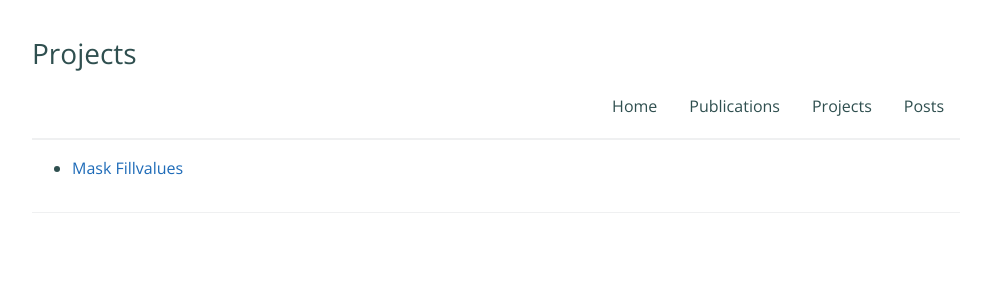
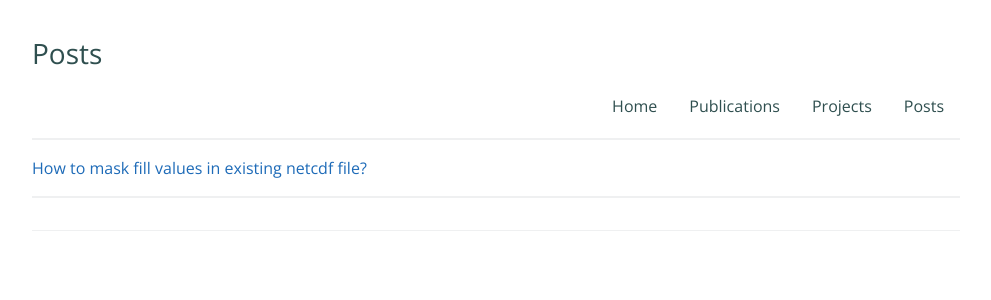
Before and after one commit to sharmapritika/sharmapritika.github.io, a Jekyll site: the page built from posts.md, in a window 1280 px wide. Shown: the top 300 px of the page, without its empty margins (144-1135 px from the left). Built offline with Jekyll 4.4.1, drawn with Linux system fonts in a browser that asks for light colours.

Commit message:
Update posts.md

```diff
--- a/posts.md
+++ b/posts.md
@@ -1,7 +1,9 @@
 ---
 layout: default
-title: Projects
+title: Posts
 description:
 ---
 
-- [Mask Fillvalues](https://sharma-bharat.github.io/Posts_Online/mask_fillvalue.html)
+[How to mask fill values in existing netcdf file?](https://sharma-bharat.github.io/Posts_Online/mask_fillvalue.html)
+
+<hr>
```
